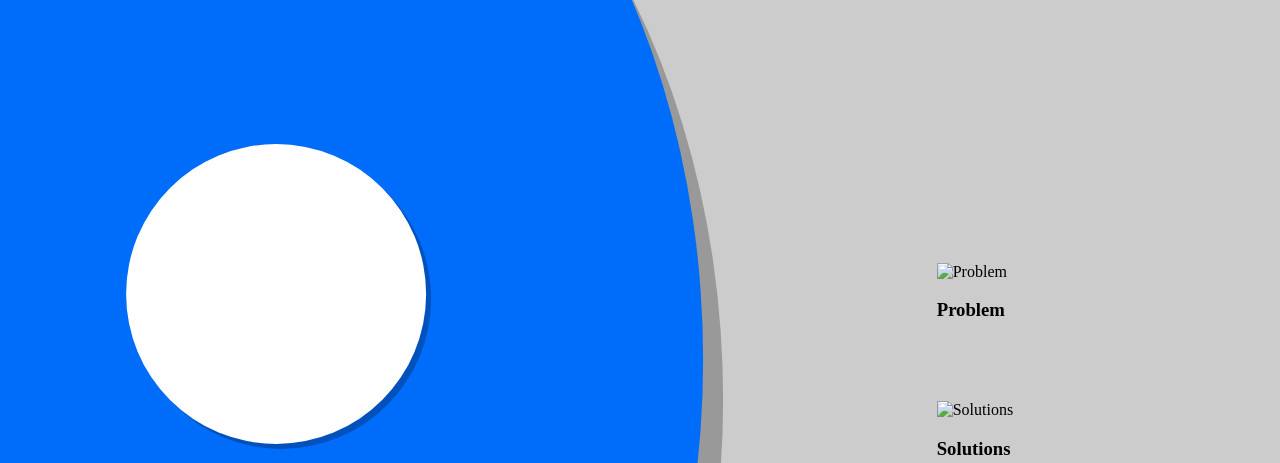
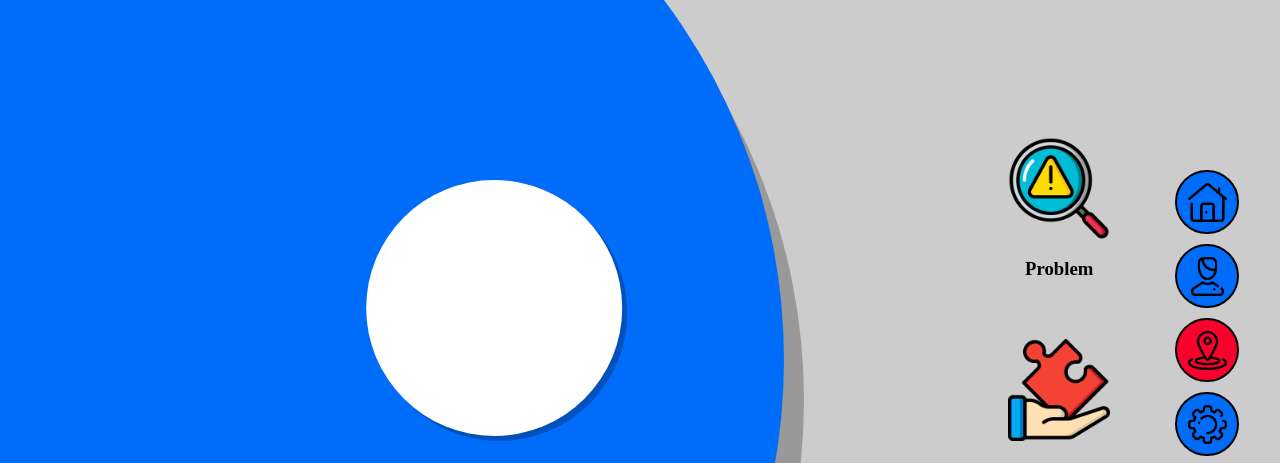
Before and after one commit to AbnerHenri/Portfolio, a plain HTML site: page index.html in a window 1280 px wide. Shown: the top 463 px of the page. Drawn offline with Linux system fonts and the light colour scheme; a web font is replaced by a local one.

Commit message:
Add Navbar

```diff
--- a/Components/Navbar.css
+++ b/Components/Navbar.css
@@ -0,0 +1,56 @@
+@import url('../Styles/Global.css');
+
+.Navbar {
+    position: fixed;
+    top : 20%;
+    right : 15px;
+
+    width: 100px;
+    height: 70vh;
+    float: right;
+}
+
+.Balloon {
+    display: flex;
+    justify-content: center;
+    align-items: center;
+
+    width: 60px;
+    height: 60px;
+    margin: 10px;
+
+    border: 2px solid black;
+    border-radius: 50%;
+    background-color: var(--Blue);
+
+    transition-duration: 1s;
+}
+
+.Balloon > img {
+    width: 65%;
+}
+
+.Collect {
+    opacity: 0;
+    visibility: hidden;
+}
+
+.Close {
+    display: flex;
+    justify-content: center;
+    align-items: center;
+
+    cursor: pointer;
+
+    width: 60px;
+    height: 60px;
+    margin: 10px;
+
+    border: 2px solid black;
+    border-radius: 50%;
+    background-color: #FA002D;
+}
+
+.Close > img {
+    width : 65%
+}
--- a/Styles/Style.css
+++ b/Styles/Style.css
@@ -1,4 +1,8 @@
 @import url('./Global.css');
+@import url('../Components/Navbar.css');
+
+
+/* --------------------Home-------------------- */
 
 .Box-Home {
     width: 100%;
@@ -10,14 +14,19 @@
 
 .Ball {
     position: relative;
+    display: flex;
+    justify-content: flex-end;
+    align-items: center;
 
-    width: 180vh;
-    height: 180vh;
+    flex-shrink: 0;
+
+    width: 150vh;
+    height: 150vh;
 
     background: var(--Blue);
     border-radius: 50%;
 
-    transform: translate(-40%, -25%);
+    transform: translate(-40%, -20%);
     box-shadow: 20px 40px var(--Shadow);
 }
 
@@ -26,10 +35,10 @@
     flex-direction: column;
     align-items: center;
 
+    flex-shrink: 0;
+
     text-align: center;
-    position: absolute;
-    top : 35%;
-    left : 45%;
+    transform: translateX(-50%);
 }
 
 .Ball-Apresentation > h1, h2 {
@@ -37,12 +46,13 @@
     margin : 5px;
 
     letter-spacing: 3px;
+    font-size: 2vw;
     font-weight: 500;
 }
 
 .Image-Ball {
-    width: 300px;
-    height: 300px;
+    width: 20vw;
+    height: 20vw;
 
     margin-bottom: 25px;
 
@@ -54,9 +64,20 @@
 
 .Cycle-Development {
     align-self: center;
-    transform: translateX(-15vw);
+    transform: translateX(-20vw);
 }
 
 .Steps-Development {
-    margin-top : 10vh;
+    margin-top : 5vh;
+
+    display: flex;
+    flex-direction: column;
+    justify-content: space-around;
+    align-items: center;
 }
+
+.Steps-Development > img {
+    width: 8vw;
+}
+
+/* --------------------About-------------------- */
--- a/index.html
+++ b/index.html
@@ -8,6 +8,32 @@
     <title>My Portfolio</title>
 </head>
 <body>
+
+<!-- -------------------------Navbar------------------------- -->
+
+<div class="Navbar">
+    <div class="Balloon">
+        <img src="./Assets/Home.png" alt="Home" />
+    </div>
+
+    <div class="Balloon">
+        <img src="./Assets/About.png" alt="About" />
+    </div>
+
+    <div class="Close" onclick="CloseBalloons()">
+        <img src="./Assets/Nav.png" alt="X" />
+    </div>
+
+    <div class="Balloon">
+        <img src="./Assets/Skills.png" alt="Skills"/>
+    </div>
+
+    <div class="Balloon">
+        <img src="./Assets/Projects.png" alt="Projects"/>
+    </div>
+</div>
+
+<!-- -------------------------Home------------------------- -->
 
 <div class="Container">
     <div class="Box-Home">
@@ -22,17 +48,17 @@
 
         <div class="Cycle-Development">
             <div class="Steps-Development">
-                <img src="" alt="Problem" />
+                <img src="./Assets/Problem.png" alt="Problem" />
                 <h3>Problem</h3>
             </div>
 
             <div class="Steps-Development">
-                <img src="" alt="Solutions" />
+                <img src="./Assets/Solution.png" alt="Solutions" />
                 <h3>Solutions</h3>
             </div>
 
             <div class="Steps-Development">
-                <img src="" alt="Implement" />
+                <img src="./Assets/Implement.png" alt="Implement" />
                 <h3>Implement</h3>
             </div>
         </div>
--- a/index.js
+++ b/index.js
@@ -0,0 +1,22 @@
+// --------------------Navbar-------------------- //
+
+let state = false
+
+function CloseBalloons() {
+
+    let Balloons = document.querySelectorAll('.Balloon')
+    console.log('Aqui')
+
+    if (state == false) {
+        Balloons.forEach((e) => {
+            e.classList = 'Balloon Collect'
+        })
+    } else {
+        Balloons.forEach((e) => {
+            e.classList = 'Balloon'
+        })
+    }
+
+    state = !state
+
+}
```
Also changed, not shown: Nav.html (deleted, +0 -84 lines), Assets/About.png (added), Assets/Home.png (added), Assets/Implement.png (added), Assets/Nav.png (added), Assets/Problem.png (added), Assets/Projects.png (added), Assets/Skills.png (added), Assets/Solution.png (added), Assets/X.png (added).
